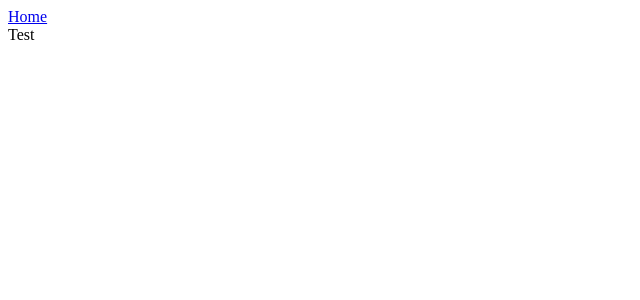
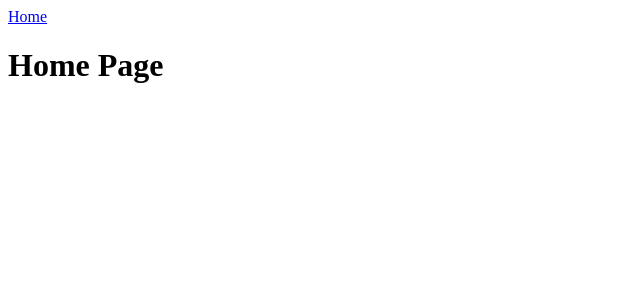
Before and after one commit to Taitai76/SpendinTracker, a React (Create React App) app: page / in a window 1280 px wide. Shown: the top 300 px of the page, without its empty margins (0-640 px from the left). Built offline with nearby package versions, Linux system fonts and the light colour scheme.

Commit message:
Updates Routes in app

```diff
--- a/src/components/App.js
+++ b/src/components/App.js
@@ -2,6 +2,7 @@ import React from "react";
 import NavBar from "./NavBar";
 import Expense from "./Expense";
 import Income from "./Income";
+import Home from "./Home";
 import { Route, Switch } from "react-router";
 
 function App() {
@@ -15,8 +16,10 @@ function App() {
       <Route path="/expense">
         <Expense />
       </Route>
+      <Route path="/">
+        <Home />
+      </Route>
       </Switch>
-      Test
     </div>
   );
 }
```
